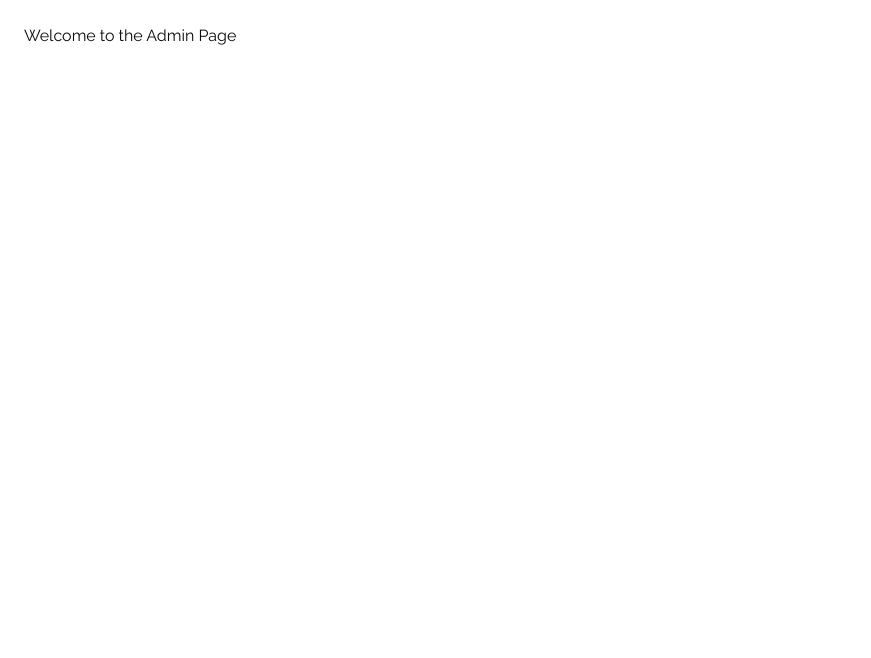
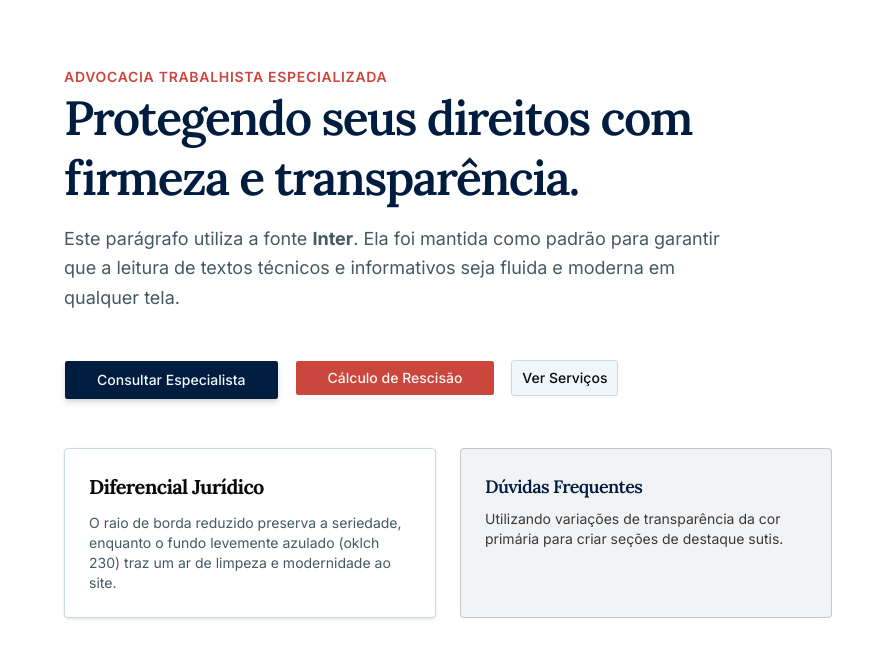
Before and after one commit to danielluis07/law-firm-ai, a Next.js app: page / in a window 1280 px wide. Shown: the top 658 px of the page, without its empty margins (0-871 px from the left). Built offline with nearby package versions, Linux system fonts and the light colour scheme.

Commit message:
base design

```diff
--- a/app/(admin)/page.tsx
+++ b/app/(admin)/admin/page.tsx
@@ -1,7 +1,11 @@
+import { Button } from "@/components/ui/button";
+
 const AdminPage = () => {
   return (
     <div>
+      <h1>Admin Page</h1>
       <p>Welcome to the Admin Page</p>
+      <Button>Test</Button>
     </div>
   );
 };
--- a/app/(public)/layout.tsx
+++ b/app/(public)/layout.tsx
@@ -1,10 +1,12 @@
+import { cn } from "@/lib/utils";
+import { publicDisplay } from "@/fonts";
 export default function PublicLayout({
   children,
 }: {
   children: React.ReactNode;
 }) {
   return (
-    <div className="public-theme min-h-screen bg-background text-foreground">
+    <div className={cn("public-theme min-h-screen", publicDisplay.variable)}>
       <main>{children}</main>
     </div>
   );
--- a/app/(public)/page.tsx
+++ b/app/(public)/page.tsx
@@ -1,7 +1,63 @@
+import { Button } from "@/components/ui/button";
+
 export default function Home() {
   return (
-    <div>
-      <p>Welcome to the Home Page</p>
+    <div className="p-8 md:p-16 space-y-12 max-w-4xl">
+      {/* 1. Teste de Tipografia (Libre Baskerville vs Inter) */}
+      <section className="space-y-4">
+        <span className="text-accent font-semibold tracking-wider uppercase text-sm">
+          Advocacia Trabalhista Especializada
+        </span>
+        <h1 className="text-5xl font-display text-primary leading-tight">
+          Protegendo seus direitos com firmeza e transparência.
+        </h1>
+        <p className="text-lg text-muted-foreground leading-relaxed max-w-2xl">
+          Este parágrafo utiliza a fonte <strong>Inter</strong>. Ela foi mantida
+          como padrão para garantir que a leitura de textos técnicos e
+          informativos seja fluida e moderna em qualquer tela.
+        </p>
+      </section>
+
+      {/* 2. Teste de Cores e Botões (Primária vs Accent) */}
+      <div className="flex flex-wrap gap-4">
+        {/* Botão Primário: Azul Petróleo Profundo */}
+        <Button size="lg" className="px-8 shadow-md">
+          Consultar Especialista
+        </Button>
+
+        {/* Botão Accent: Terracota (Para ações de urgência ou destaque) */}
+        <Button
+          variant="secondary"
+          className="bg-accent text-accent-foreground hover:bg-accent/90 px-8">
+          Cálculo de Rescisão
+        </Button>
+
+        <Button variant="outline">Ver Serviços</Button>
+      </div>
+
+      {/* 3. Teste de Card e Bordas (--radius: 0.25rem) */}
+      <div className="grid grid-cols-1 md:grid-cols-2 gap-6">
+        <div className="p-6 rounded-lg border bg-card text-card-foreground shadow-sm">
+          <h2 className="text-xl font-display font-bold mb-3">
+            Diferencial Jurídico
+          </h2>
+          <p className="text-sm text-muted-foreground">
+            O raio de borda reduzido preserva a seriedade, enquanto o fundo
+            levemente azulado (oklch 230) traz um ar de limpeza e modernidade ao
+            site.
+          </p>
+        </div>
+
+        <div className="p-6 rounded-lg border border-primary/20 bg-primary/5">
+          <h3 className="text-lg font-display font-semibold text-primary mb-2">
+            Dúvidas Frequentes
+          </h3>
+          <p className="text-sm opacity-80">
+            Utilizando variações de transparência da cor primária para criar
+            seções de destaque sutis.
+          </p>
+        </div>
+      </div>
     </div>
   );
 }
--- a/app/globals.css
+++ b/app/globals.css
@@ -7,9 +7,8 @@
 @theme inline {
   --color-background: var(--background);
   --color-foreground: var(--foreground);
+  --font-display: var(--font-display);
   --font-sans: var(--font-sans);
-  --font-mono: var(--font-geist-mono);
-  --font-heading: var(--font-heading);
   --color-sidebar-ring: var(--sidebar-ring);
   --color-sidebar-border: var(--sidebar-border);
   --color-sidebar-accent-foreground: var(--sidebar-accent-foreground);
@@ -55,10 +54,10 @@
   --card-foreground: oklch(0.145 0 0);
   --popover: oklch(1 0 0);
   --popover-foreground: oklch(0.145 0 0);
-  --primary: oklch(0.488 0.243 264.376);
-  --primary-foreground: oklch(0.97 0.014 254.604);
-  --secondary: oklch(0.967 0.001 286.375);
-  --secondary-foreground: oklch(0.21 0.006 285.885);
+  --primary: oklch(0.205 0 0);
+  --primary-foreground: oklch(0.985 0 0);
+  --secondary: oklch(0.97 0 0);
+  --secondary-foreground: oklch(0.205 0 0);
   --muted: oklch(0.97 0 0);
   --muted-foreground: oklch(0.556 0 0);
   --accent: oklch(0.97 0 0);
@@ -72,11 +71,11 @@
   --chart-3: oklch(0.546 0.245 262.881);
   --chart-4: oklch(0.488 0.243 264.376);
   --chart-5: oklch(0.424 0.199 265.638);
-  --radius: 0.45rem;
+  --radius: 0.625rem;
   --sidebar: oklch(0.985 0 0);
   --sidebar-foreground: oklch(0.145 0 0);
-  --sidebar-primary: oklch(0.546 0.245 262.881);
-  --sidebar-primary-foreground: oklch(0.97 0.014 254.604);
+  --sidebar-primary: oklch(0.205 0 0);
+  --sidebar-primary-foreground: oklch(0.985 0 0);
   --sidebar-accent: oklch(0.97 0 0);
   --sidebar-accent-foreground: oklch(0.205 0 0);
   --sidebar-border: oklch(0.922 0 0);
@@ -90,9 +89,9 @@
   --card-foreground: oklch(0.985 0 0);
   --popover: oklch(0.205 0 0);
   --popover-foreground: oklch(0.985 0 0);
-  --primary: oklch(0.424 0.199 265.638);
-  --primary-foreground: oklch(0.97 0.014 254.604);
-  --secondary: oklch(0.274 0.006 286.033);
+  --primary: oklch(0.922 0 0);
+  --primary-foreground: oklch(0.205 0 0);
+  --secondary: oklch(0.269 0 0);
   --secondary-foreground: oklch(0.985 0 0);
   --muted: oklch(0.269 0 0);
   --muted-foreground: oklch(0.708 0 0);
@@ -109,12 +108,40 @@
   --chart-5: oklch(0.424 0.199 265.638);
   --sidebar: oklch(0.205 0 0);
   --sidebar-foreground: oklch(0.985 0 0);
-  --sidebar-primary: oklch(0.623 0.214 259.815);
-  --sidebar-primary-foreground: oklch(0.97 0.014 254.604);
+  --sidebar-primary: oklch(0.488 0.243 264.376);
+  --sidebar-primary-foreground: oklch(0.985 0 0);
   --sidebar-accent: oklch(0.269 0 0);
   --sidebar-accent-foreground: oklch(0.985 0 0);
   --sidebar-border: oklch(1 0 0 / 10%);
   --sidebar-ring: oklch(0.556 0 0);
+}
+
+.public-theme {
+  --font-sans: var(--font-sans);
+  --font-display: var(--font-public-display);
+
+  --background: oklch(0.97 0.01 230);
+  --foreground: oklch(0.18 0.04 230);
+
+  --primary: oklch(0.22 0.09 240);
+  --primary-foreground: oklch(0.98 0.01 240);
+
+  --secondary: oklch(0.92 0.02 230);
+  --secondary-foreground: oklch(0.35 0.05 230);
+
+  --accent: oklch(0.58 0.17 28);
+  --accent-foreground: oklch(0.98 0.01 28);
+
+  --muted: oklch(0.94 0.01 230);
+  --muted-foreground: oklch(0.45 0.03 230);
+
+  --border: oklch(0.88 0.02 230);
+  --radius: 0.25rem;
+}
+
+.public-theme :is(h1, h2, h3, h4, h5, h6) {
+  font-family: var(--font-public-display);
+  letter-spacing: -0.035em;
 }
 
 @layer base {
@@ -127,4 +154,9 @@
   html {
     @apply font-sans;
   }
+
+  button:not(:disabled),
+  [role="button"]:not(:disabled) {
+    cursor: pointer;
+  }
 }
--- a/app/layout.tsx
+++ b/app/layout.tsx
@@ -1,11 +1,7 @@
 import type { Metadata } from "next";
 import "./globals.css";
-import { Raleway, Inter } from "next/font/google";
 import { cn } from "@/lib/utils";
-
-const interHeading = Inter({subsets:['latin'],variable:'--font-heading'});
-
-const raleway = Raleway({subsets:['latin'],variable:'--font-sans'});
+import { inter } from "@/fonts";
 
 export const metadata: Metadata = {
   title: "Create Next App",
@@ -18,7 +14,9 @@ export default function RootLayout({
   children: React.ReactNode;
 }>) {
   return (
-    <html lang="pt-BR" className={cn("font-sans", raleway.variable, interHeading.variable)}>
+    <html
+      lang="pt-BR"
+      className={cn("h-full antialiased font-sans", inter.variable)}>
       <body className="min-h-full flex flex-col">{children}</body>
     </html>
   );
--- a/fonts/index.ts
+++ b/fonts/index.ts
@@ -1,13 +1,12 @@
-import { Fraunces, Inter, Source_Sans_3 } from "next/font/google";
+import { Lora, Inter } from "next/font/google";
 
-export const inter = Inter({ subsets: ["latin"], variable: "--font-sans" });
+export const inter = Inter({
+  subsets: ["latin"],
+  variable: "--font-sans",
+});
 
-export const publicDisplay = Fraunces({
+export const publicDisplay = Lora({
   subsets: ["latin"],
   variable: "--font-public-display",
+  weight: ["600", "700"],
 });
-
-export const publicBody = Source_Sans_3({
-  subsets: ["latin"],
-  variable: "--font-public-body",
-});
```
